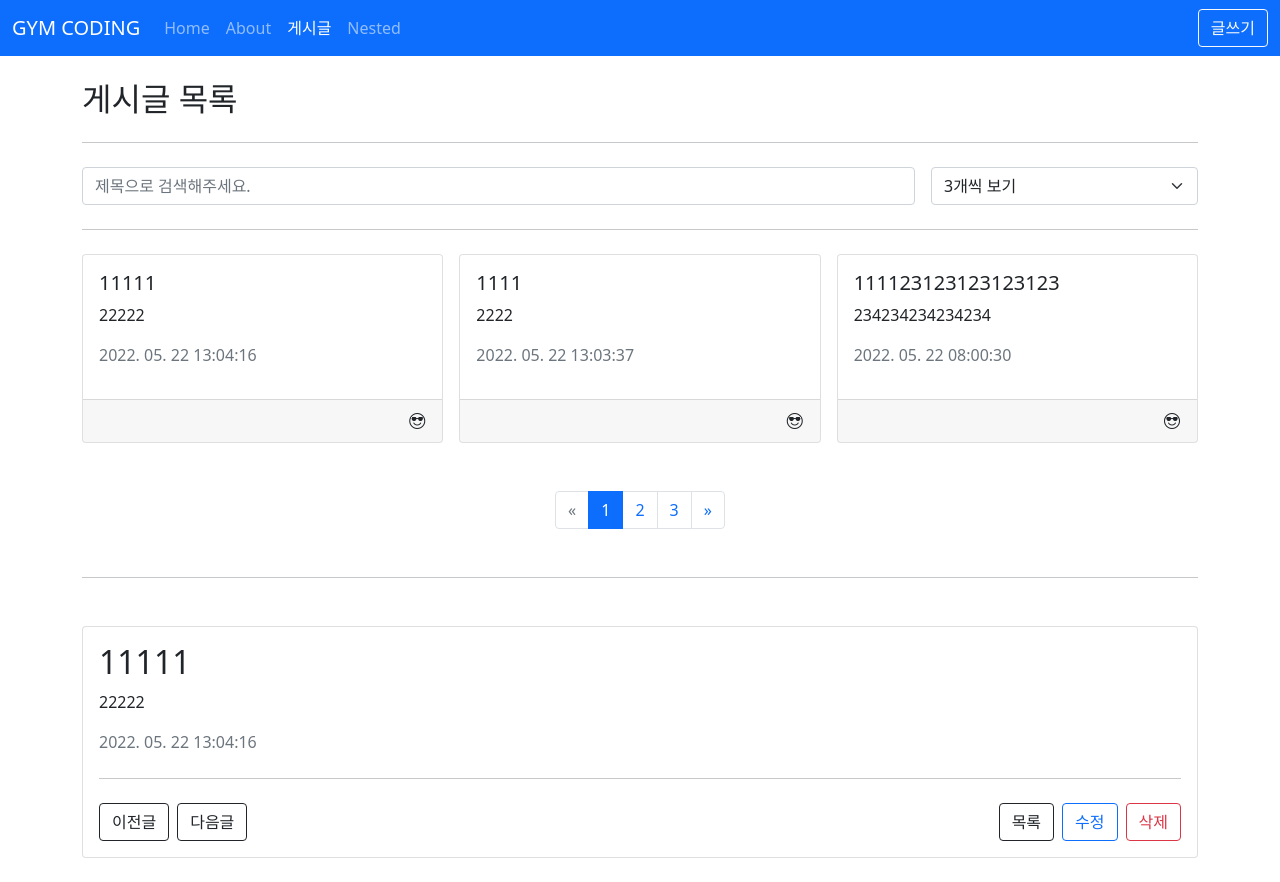
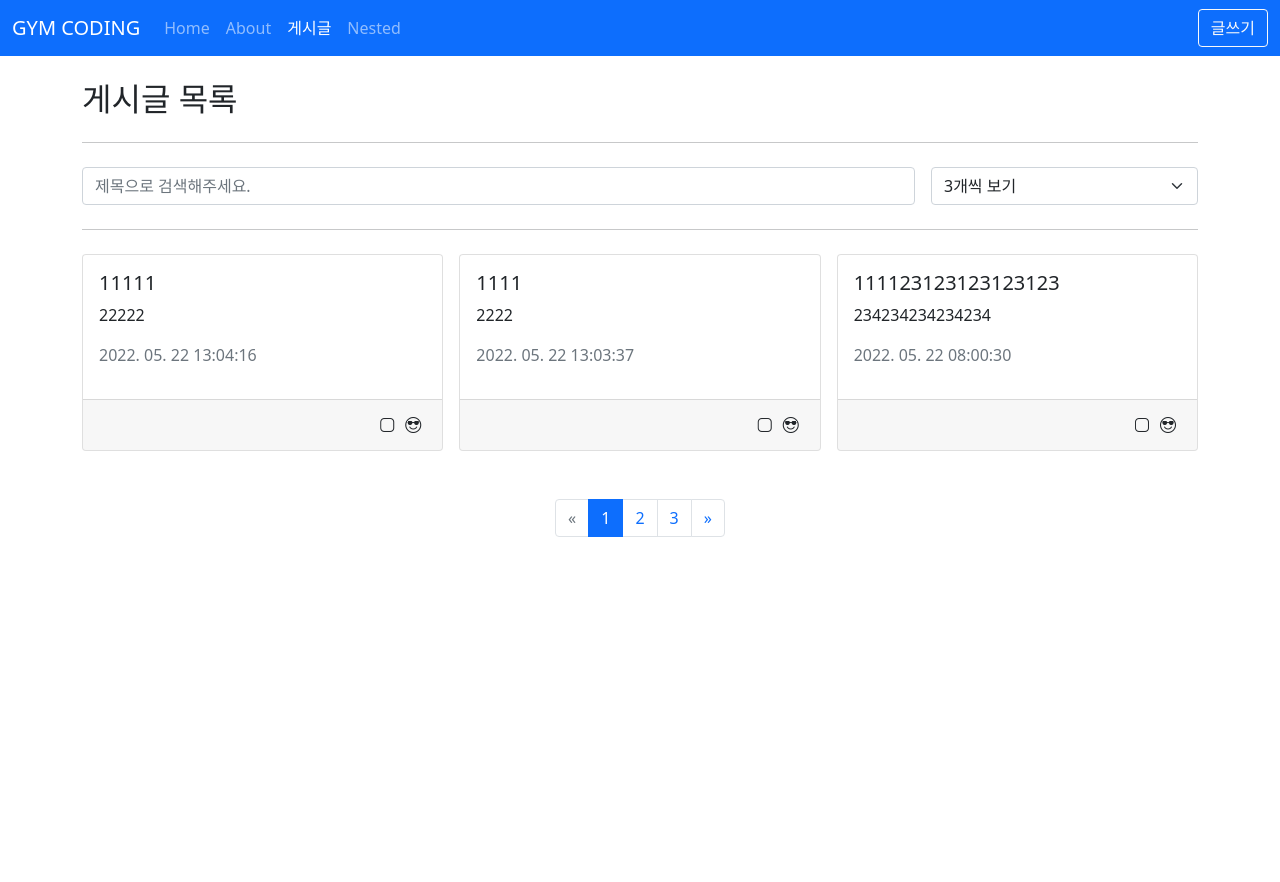
Before and after one commit to gymcoding/vue3-posts, a Vue app: page /posts in a window 1280 px wide. After the commit the page ends 800 px from the top, so only its background shows below. Built offline with nearby package versions, Linux system fonts and the light colour scheme; data requests are answered from the project's data file.

Commit message:
23_toref_torefs

```diff
--- a/package.json
+++ b/package.json
@@ -6,7 +6,7 @@
     "build": "vite build",
     "preview": "vite preview --port 5050",
     "lint": "eslint . --ext .vue,.js,.jsx,.cjs,.mjs --fix --ignore-path .gitignore",
-    "db": "json-server --watch db.json --port 5000 --delay 1000"
+    "db": "json-server --watch db.json --port 5000"
   },
   "dependencies": {
     "axios": "^0.27.2",
--- a/src/components/posts/PostItem.vue
+++ b/src/components/posts/PostItem.vue
@@ -7,8 +7,11 @@
 		<p class="text-muted">{{ createdDate }}</p>
 		<template #footer>
 			<div class="d-flex flex-row-reverse">
-				<button class="btn p-0" @click.stop="$emit('modal')">
+				<button class="btn p-1" @click.stop="$emit('modal')">
 					<i class="bi bi-emoji-sunglasses"></i>
+				</button>
+				<button class="btn p-1" @click.stop="$emit('preview')">
+					<i class="bi bi-app"></i>
 				</button>
 			</div>
 		</template>
@@ -30,7 +33,7 @@ const props = defineProps({
 		type: [String, Date, Number],
 	},
 });
-defineEmits(['modal']);
+defineEmits(['modal', 'preview']);
 const dayjs = inject('dayjs');
 const createdDate = computed(() =>
 	dayjs(props.createdAt).format('YYYY. MM. DD HH:mm:ss'),
--- /dev/null
+++ b/src/composables/number.js
@@ -0,0 +1,11 @@
+import { computed, unref } from 'vue';
+
+export const useNumber = number => {
+	const isOdd = computed(() => unref(number) % 2 === 1);
+	const isEven = computed(() => !isOdd.value);
+
+	return {
+		isOdd,
+		isEven,
+	};
+};
--- a/src/hooks/useAxios.js
+++ b/src/hooks/useAxios.js
@@ -27,7 +27,7 @@ export const useAxios = (url, config = {}, options = {}) => {
 		data.value = null;
 		error.value = null;
 		loading.value = true;
-		axios(url, {
+		axios(unref(url), {
 			...defaultConfig,
 			...config,
 			params: unref(params),
@@ -50,7 +50,7 @@ export const useAxios = (url, config = {}, options = {}) => {
 				loading.value = false;
 			});
 	};
-	if (isRef(params)) {
+	if (isRef(params) || isRef(url)) {
 		watchEffect(execute);
 	} else {
 		if (immediate) {
--- a/src/views/HomeView.vue
+++ b/src/views/HomeView.vue
@@ -9,8 +9,10 @@
 			<AppCard>{{ item }}</AppCard>
 		</AppGrid>
 		<hr class="my-4" />
-		<h2>{{ $person.name }}</h2>
-		<button class="btn btn-primary" @click="person.say">click person</button>
+		<!-- <h2>{{ $person.name }}</h2>
+		<button class="btn btn-primary" @click="person.say">click person</button> -->
+		<h2>{{ position }}</h2>
+		<h2>x: {{ x }}, y: {{ y }}</h2>
 	</div>
 </template>
 
@@ -24,7 +26,7 @@ export default {
 </script>
 
 <script setup>
-import { inject, ref } from 'vue';
+import { reactive, ref, toRef, toRefs } from 'vue';
 import { useRouter } from 'vue-router';
 
 const router = useRouter();
@@ -34,8 +36,24 @@ const goAboutPage = () => {
 
 const items = ref(['사과', '딸기', '포도', '바나나']);
 
-const person = inject('person');
-console.log('person.name: ', person.name);
+// const person = inject('person');
+// console.log('person.name: ', person.name);
+
+const position = reactive({
+	x: 100,
+	y: 1000,
+});
+
+// const x = position.x;
+// const { x, y } = position;
+// const x = ref(position.x);
+// const y = ref(position.y);
+// console.log('x: ', typeof x.value);
+// console.log('y: ', typeof y.value);
+
+// const x = toRef(position, 'x');
+// const y = toRef(position, 'y');
+const { x, y } = toRefs(position);
 </script>
 
 <style lang="scss" scoped></style>
--- a/src/views/posts/PostDetailView.vue
+++ b/src/views/posts/PostDetailView.vue
@@ -5,6 +5,7 @@
 
 	<div v-else>
 		<h2>{{ post.title }}</h2>
+		<p>id: {{ props.id }}, isOdd: {{ isOdd }}</p>
 		<p>{{ post.content }}</p>
 		<p class="text-muted">
 			{{ $dayjs(post.createdAt).format('YYYY. MM. DD HH:mm:ss') }}
@@ -49,17 +50,24 @@
 </template>
 
 <script setup>
+import { toRef, toRefs } from 'vue';
 import { useRouter } from 'vue-router';
 import { useAlert } from '@/composables/alert';
 import { useAxios } from '@/hooks/useAxios';
+import { computed } from '@vue/reactivity';
+import { useNumber } from '@/composables/number';
 
 const props = defineProps({
 	id: [String, Number],
 });
 
 const router = useRouter();
+// const idRef = toRef(props, 'id');
+const { id: idRef } = toRefs(props);
+const { isOdd } = useNumber(idRef);
 const { vAlert, vSuccess } = useAlert();
-const { error, loading, data: post } = useAxios(`/posts/${props.id}`);
+const url = computed(() => `/posts/${props.id}`);
+const { error, loading, data: post } = useAxios(url);
 
 const {
 	error: removeError,
--- a/src/views/posts/PostListView.vue
+++ b/src/views/posts/PostListView.vue
@@ -23,6 +23,7 @@
 						:created-at="item.createdAt"
 						@click="goPage(item.id)"
 						@modal="openModal(item)"
+						@preview="selectPreview(item.id)"
 					></PostItem>
 				</template>
 			</AppGrid>
@@ -42,10 +43,10 @@
 			/>
 		</Teleport>
 
-		<template v-if="posts && posts.length > 0">
+		<template v-if="previewId">
 			<hr class="my-5" />
 			<AppCard>
-				<PostDetailView :id="posts[0].id"></PostDetailView>
+				<PostDetailView :id="previewId"></PostDetailView>
 			</AppCard>
 		</template>
 	</div>
@@ -62,6 +63,10 @@ import { computed } from '@vue/reactivity';
 import { useAxios } from '@/hooks/useAxios';
 
 const router = useRouter();
+
+const previewId = ref(null);
+const selectPreview = id => (previewId.value = id);
+
 const params = ref({
 	_sort: 'createdAt',
 	_order: 'desc',
```
